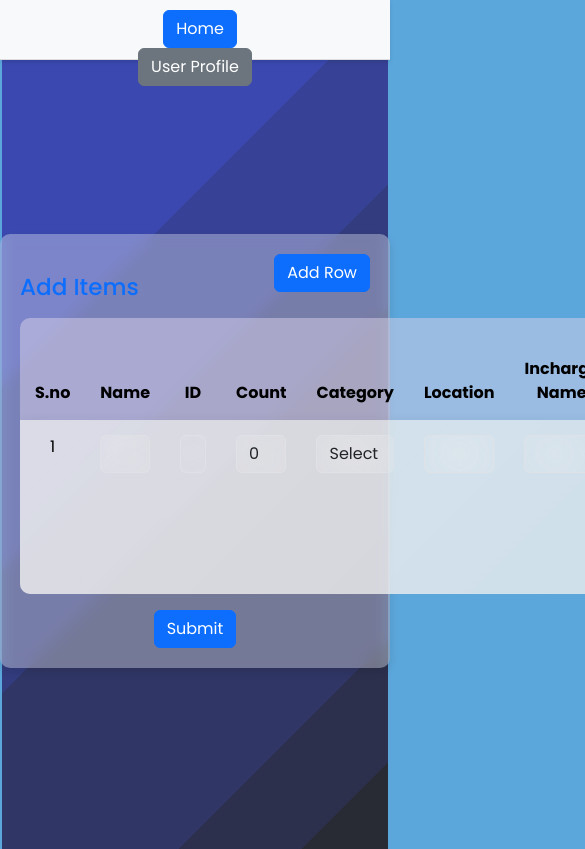
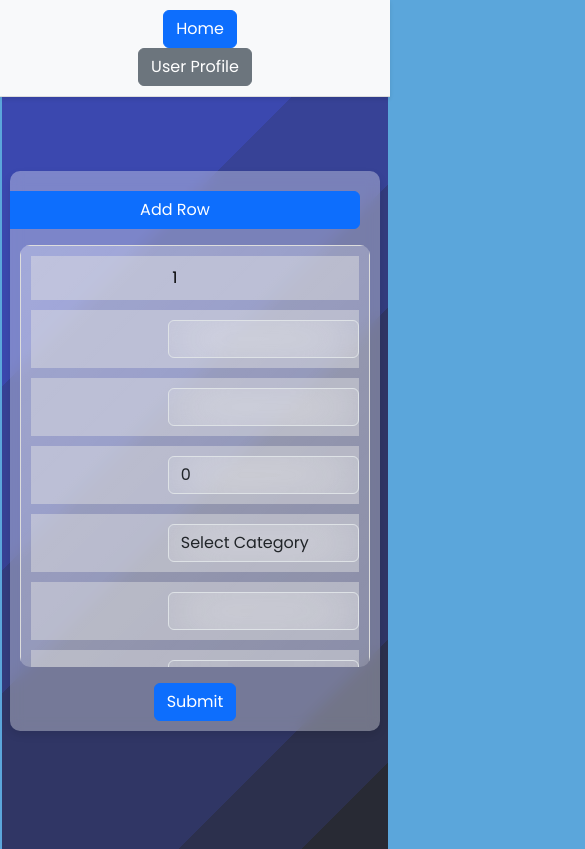
Before and after one commit to Indravahini/frontend1, a React (Create React App) app: page /create in a window 390 px wide. Shown: the top 849 px of the page, 585 px wide, since content can reach past the window. Built offline with nearby package versions, Linux system fonts and the light colour scheme.

Commit message:
Update Additem.css

```diff
--- a/src/Additem.css
+++ b/src/Additem.css
@@ -15,6 +15,7 @@
     background-image: linear-gradient(135deg, rgb(59, 72, 175) 0%, rgb(59, 72, 175) 31%, rgb(55, 66, 150) 31%, rgb(55, 66, 150) 46%, rgb(51, 60, 126) 46%, rgb(51, 60, 126) 56%, rgb(48, 54, 101) 56%, rgb(48, 54, 101) 83%, rgb(44, 48, 77) 83%, rgb(44, 48, 77) 93%, rgb(40, 42, 52) 93%, rgb(40, 42, 52) 100%);
 }
 
+/* Fixed Header Styling */
 .cont .header {
     display: flex;
     justify-content: space-between;
@@ -32,13 +33,12 @@
     box-shadow: 0 2px 4px rgba(0, 0, 0, 0.1);
 }
 
-.cont .header .header-left,
-.cont .header .header-right {
+.cont .header-left, .cont .header-right {
     display: flex;
     align-items: center;
 }
 
-.cont .header .header-right .dropdown {
+.cont .dropdown {
     position: absolute;
     top: 50px;
     right: 10px;
@@ -48,28 +48,37 @@
     z-index: 1000;
 }
 
+/* Container */
 .cont .container {
     margin-top: 80px;
-    width: 100vw;
+    width: 80vw;
     background: #fff5;
     backdrop-filter: blur(7px);
     border-radius: 10px;
     box-shadow: 0 4px 8px rgba(0, 0, 0, 0.1);
     padding: 20px;
-    position: flex;
-
+    position: relative;
+    overflow-y: auto;
+    max-height: 80vh;
 }
 
+/* Table container */
 .cont .container .table-container {
     margin-top: 20px;
+    overflow-x: auto;
 }
 
+/* Table Styling */
 .cont .container .table-container .table {
     border-collapse: separate;
     width: 100%;
     border-spacing: 0;
     border-radius: 10px;
     overflow: hidden;
+}
+
+.cont .container .table-container .table thead {
+    display: table-header-group; /* Explicitly set to display table header */
 }
 
 .cont .container .table-container .table th,
@@ -80,9 +89,6 @@
     background: #fffb;
 }
 
-.table-container h3{
-    color: black;
-}
 .cont .container .table-container .table tbody tr {
     transition: transform 0.3s ease, box-shadow 0.3s ease;
 }
@@ -103,6 +109,8 @@
 
 .cont .container .table-container .table thead th {
     background: #d9d2e980;
+    color: #333;
+    font-weight: bold;
     transition: background-color 0.3s ease;
 }
 
@@ -110,11 +118,18 @@
     background: rgba(255, 255, 255, 0.7);
 }
 
+.cont .container .table-container .table td {
+    background: rgba(255, 255, 255, 0.426) !important;
+    vertical-align: middle;
+}
+
+/* Form control inside the table */
 .cont .container .table-container .table .form-control {
     background: transparent;
     backdrop-filter: blur(30px);
 }
 
+/* Action buttons inside the table */
 .cont .container .table-container .table .action-buttons button {
     margin-right: 10px;
     margin-top: 10px;
@@ -124,6 +139,43 @@
     margin-right: 0;
 }
 
+.cont .container .table-container .table .btn {
+    border-radius: 5px;
+    font-size: 14px;
+}
+
+.cont .container .table-container .table .btn-info {
+    background-color: #17a2b8;
+    border-color: #17a2b8;
+}
+
+.cont .container .table-container .table .btn-danger {
+    background-color: #dc3545;
+    border-color: #dc3545;
+}
+
+.cont .container .table-container .table .btn-success {
+    background-color: #28a745;
+    border-color: #28a745;
+}
+
+.cont .container .table-container .table .btn-primary {
+    background-color: #007bff;
+    border-color: #007bff;
+}
+
+.cont .container .table-container .add-row-button {
+    position: absolute;
+    top: 20px;
+    right: 20px;
+}
+
+.cont .container .btn.btn-primary.mt-3 {
+    display: block;
+    margin: 0 auto;
+}
+
+/* Barcode styling */
 .cont .container .table-container .table .barcode-cell {
     display: flex;
     justify-content: center;
@@ -137,34 +189,85 @@
     margin: 0 auto;
 }
 
+/* Responsive styles */
 @media (max-width: 768px) {
-    .cont .container .table-container .table .barcode {
-        max-width: 80px;
+    .cont .container {
+        width: 95vw;
+        padding: 10px;
+        max-height: 70vh;
+    }
+
+    .cont .container .table-container {
+        overflow-x: auto;
+    }
+
+    .cont .container .table-container .table {
+        display: block;
+        width: 100%;
+    }
+
+    .cont .container .table-container .table thead {
+        display: none; /* Hide the table header only on mobile */
+    }
+
+    .cont .container .table-container .table tbody {
+        display: block;
+        width: 100%;
+        max-height: 50vh;
+        overflow-y: auto;
+    }
+
+    .cont .container .table-container .table tbody tr {
+        display: block;
+        margin-bottom: 15px;
+        border: 1px solid #ddd;
+        border-radius: 5px;
+        padding: 10px;
+        box-shadow: 0 4px 8px rgba(0, 0, 0, 0.1);
+    }
+
+    .cont .container .table-container .table td {
+        display: flex;
+        padding: 10px 0;
+        margin-bottom: 10px;
+        border: none;
+    }
+
+    .cont .container .table-container .table td::before {
+        content: attr(data-label);
+        font-weight: bold;
+        width: 40%;
+        margin-right: 10px;
+    }
+
+    .cont .container .table-container .table td > * {
+        width: 60%;
+        text-align: left;
+    }
+
+    .cont .container .table-container .table .action-buttons {
+        justify-content: flex-start;
     }
 }
 
+/* Smaller screens */
 @media (max-width: 576px) {
     .cont .container .table-container .table .barcode {
-        max-width: 60px;
+        max-width: 100px;
+    }
+
+    .cont .header {
+        flex-direction: column;
+        height: auto;
+    }
+
+    .cont .header-left, .cont .header-right {
+        width: 100%;
+        justify-content: center;
+    }
+
+    .cont .container .add-row-button {
+        display: block;
+        width: 100%;
     }
 }
-
-.cont .container .add-row-button {
-    position: absolute;
-    top: 20px;
-    right: 20px;
-}
-
-.cont .container .btn.btn-primary.mt-3 {
-    display: block;
-    margin: 0 auto;
-}
-
-@media print {
-    .cont .container .table,
-    .cont .container .table__body {
-        overflow: visible;
-        height: auto !important;
-        width: auto !important;
-    }
-}
```
